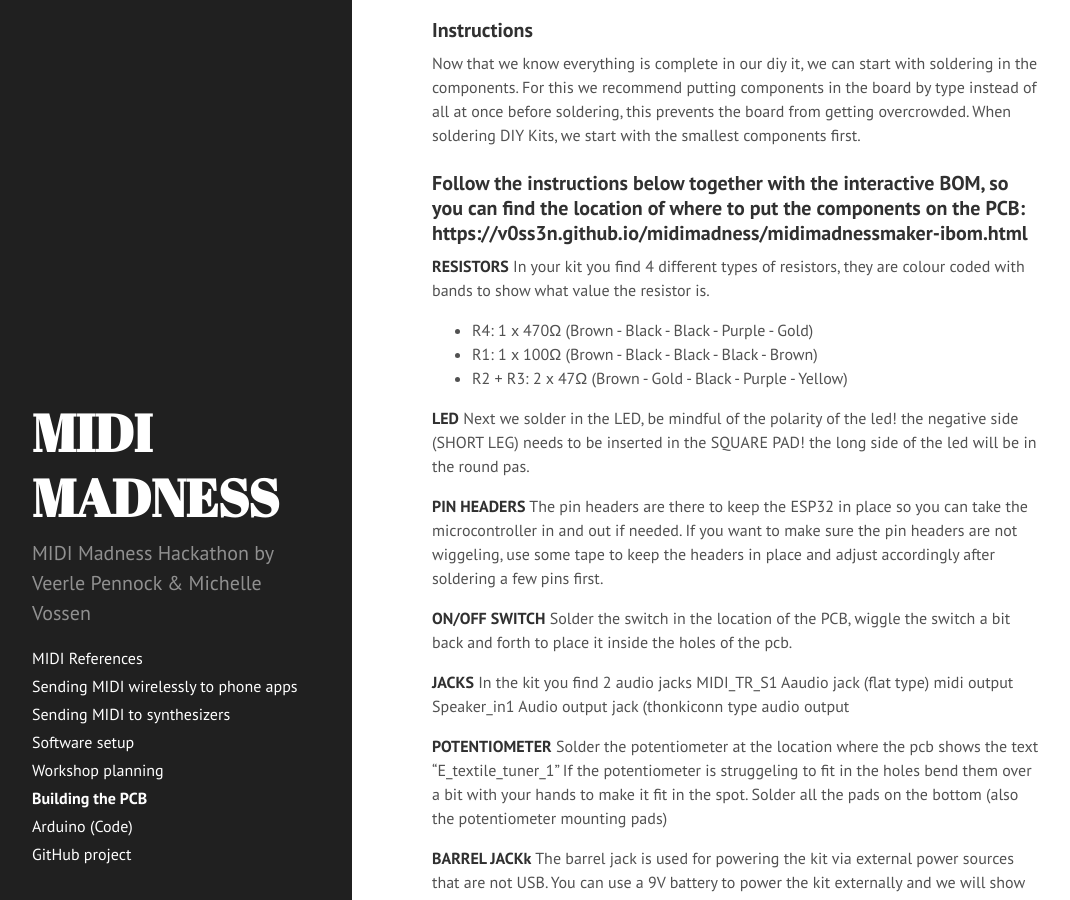
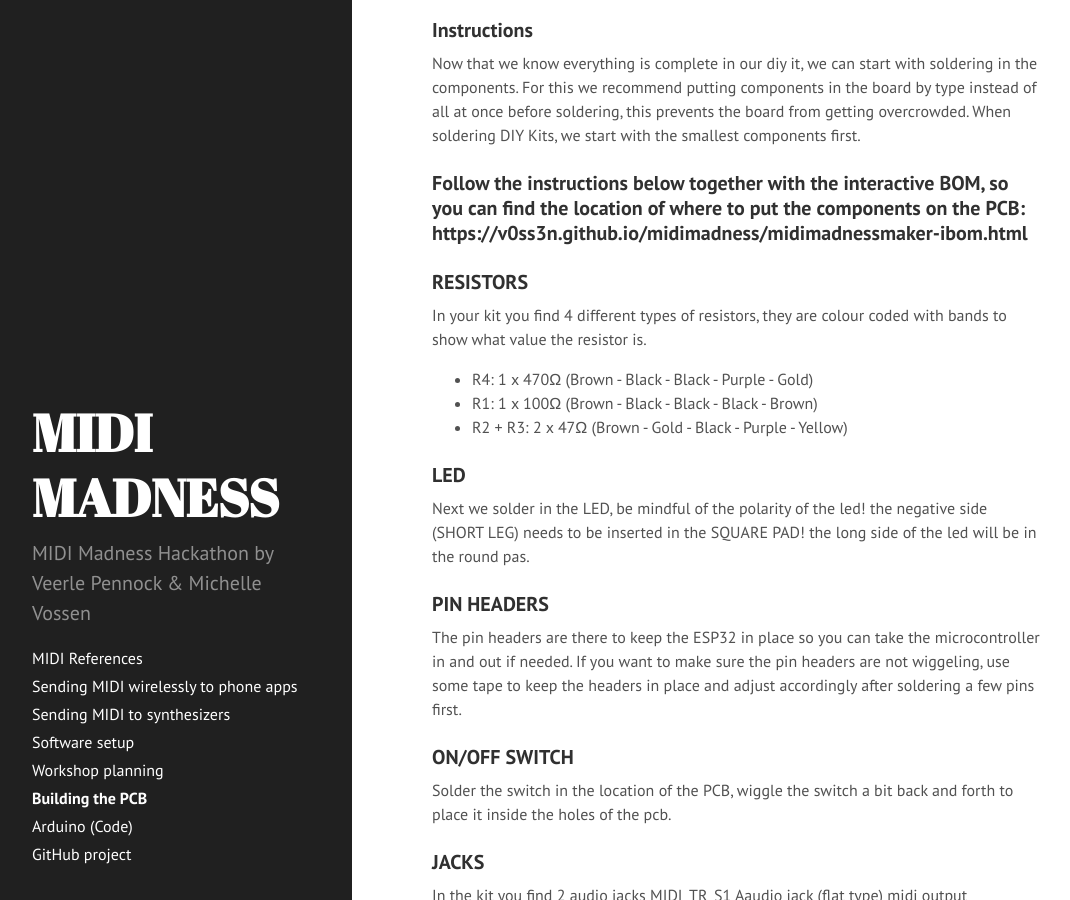
Before and after one commit to v0ss3n/midimadness, a Jekyll site: the page built from _posts/2024-12-13-building-the-pcb.md, in a window 1280 px wide and 900 px high, scrolled down 1137 px. Shown: the whole window, without its empty margins (0-1070 px from the left). Built offline with Jekyll 4.4.1, drawn with Linux system fonts in a browser that asks for light colours.

```diff
--- a/_posts/2024-12-13-building-the-pcb.md
+++ b/_posts/2024-12-13-building-the-pcb.md
@@ -34,47 +34,51 @@ Now that we know everything is complete in our diy it, we can start with solderi
 ### Follow the instructions below together with the interactive BOM, so you can find the location of where to put the components on the PCB: https://v0ss3n.github.io/midimadness/midimadnessmaker-ibom.html
 
 
-**RESISTORS**
+### **RESISTORS**
+
 In your kit you find 4 different types of resistors, they are colour coded with bands to show what value the resistor is.
 
 - R4:  1 x 470Ω (Brown - Black - Black - Purple - Gold)
 - R1:  1 x 100Ω (Brown - Black - Black - Black - Brown)
 - R2 + R3: 2 x 47Ω (Brown - Gold - Black - Purple - Yellow)
 
-**LED**
+### **LED**
+
 Next we solder in the LED, be mindful of the polarity of the led!
 the negative side (SHORT LEG) needs to be inserted in the SQUARE PAD!
 the long side of the led will be in the round pas.
 
-**PIN HEADERS**
+### **PIN HEADERS**
+
 The pin headers are there to keep the ESP32 in place so you can take the microcontroller in and out if needed. If you want to make sure the pin headers are not wiggeling, use some tape to keep the headers in place and adjust accordingly after soldering a few pins first.
 
-**ON/OFF SWITCH**
+### **ON/OFF SWITCH**
+
 Solder the switch in the location of the PCB, wiggle the switch a bit back and forth to place it inside the holes of the pcb.
 
-**JACKS**
+### **JACKS**
 In the kit you find 2 audio jacks
 MIDI_TR_S1     Aaudio jack (flat type)                   midi output
 Speaker_in1    Audio output jack (thonkiconn type        audio output
 
-**POTENTIOMETER**
+### **POTENTIOMETER**
 Solder the potentiometer at the location where the pcb shows the text "E_textile_tuner_1" If the potentiometer is struggeling to fit in the holes bend them over a bit with your hands to make it fit in the spot. Solder all the pads on the bottom (also the potentiometer mounting pads)
 
-**BARREL JACKk**
+### **BARREL JACKk**
 The barrel jack is used for powering the kit via external power sources that are not USB. You can use a 9V battery to power the kit externally and we will show you examples about this later.
 
 
-**VOLTAGE REGULATOR**
+### **VOLTAGE REGULATOR**
 The Voltage Regulator is a later addition to the first iteration of the diy kit, because we wanted to power the board over 9V battery. Our microcontroller is only able to handle 5V maximum, so therefore we use the Voltage Regulator to step down the 9V -> 5V.
 
 The voltage regulator is type L780SCV and we place it on the location where the Diode was supposted to be soldered in on location D1. Position the regulator with the flat side towards the microcontroller. The outter two legs should now be soldered each in a round pad on the PCB, and the middle leg of the regulator is soldered to the outside of the potentiometer next door.
 
 ![]({{ site.baseurl }}/assets/images/midi-regulator.jpg)
 
-**SPEAKER & BLUETOOTH ANTENNA**
+### **SPEAKER & BLUETOOTH ANTENNA**
 You have the option to add the Bluetooth Antenna now or add them later.
 
-**DONE!**
+### **DONE!**
 
 Do not power the diy kit just yet! Check the bottom of your pcb for any blobs of solder that can use a bit more, make sure solder points are not connected that should not be and if any clips or components leads might be touching eachoter or stick out.
 
```
